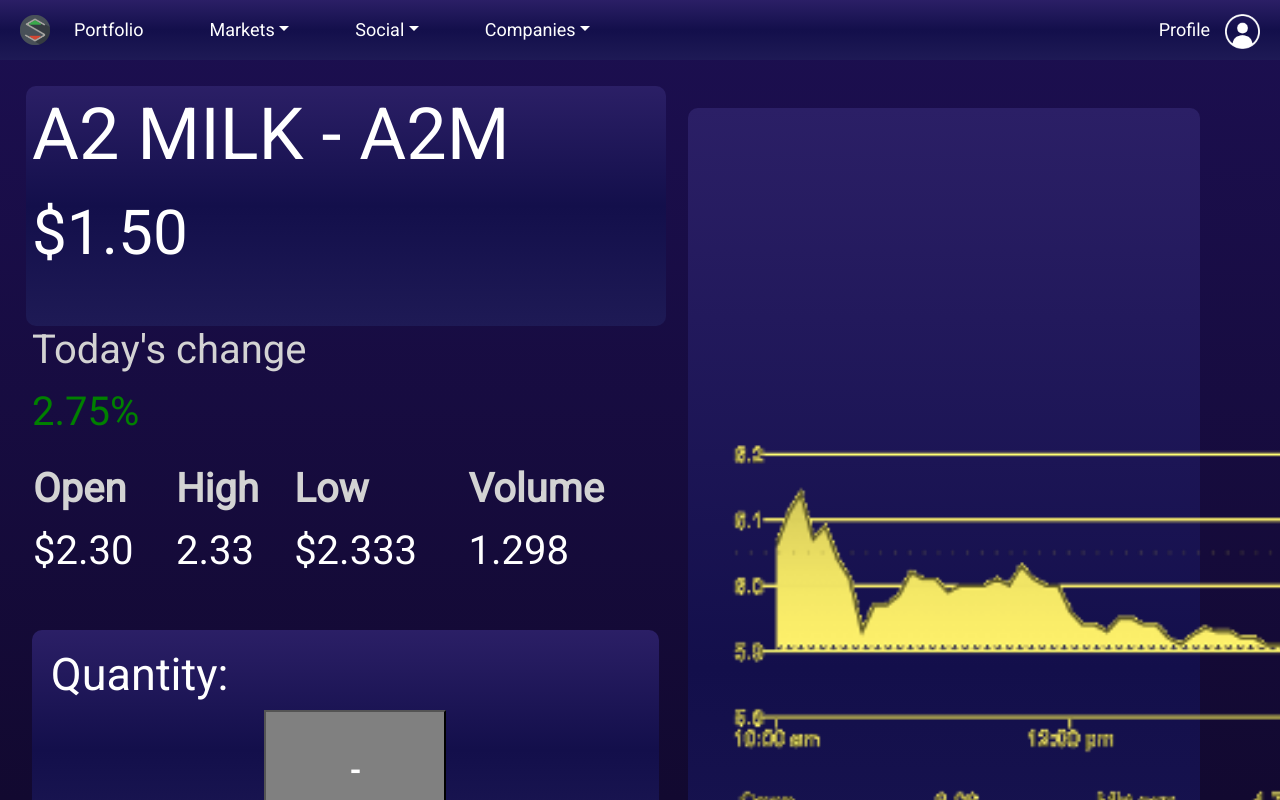
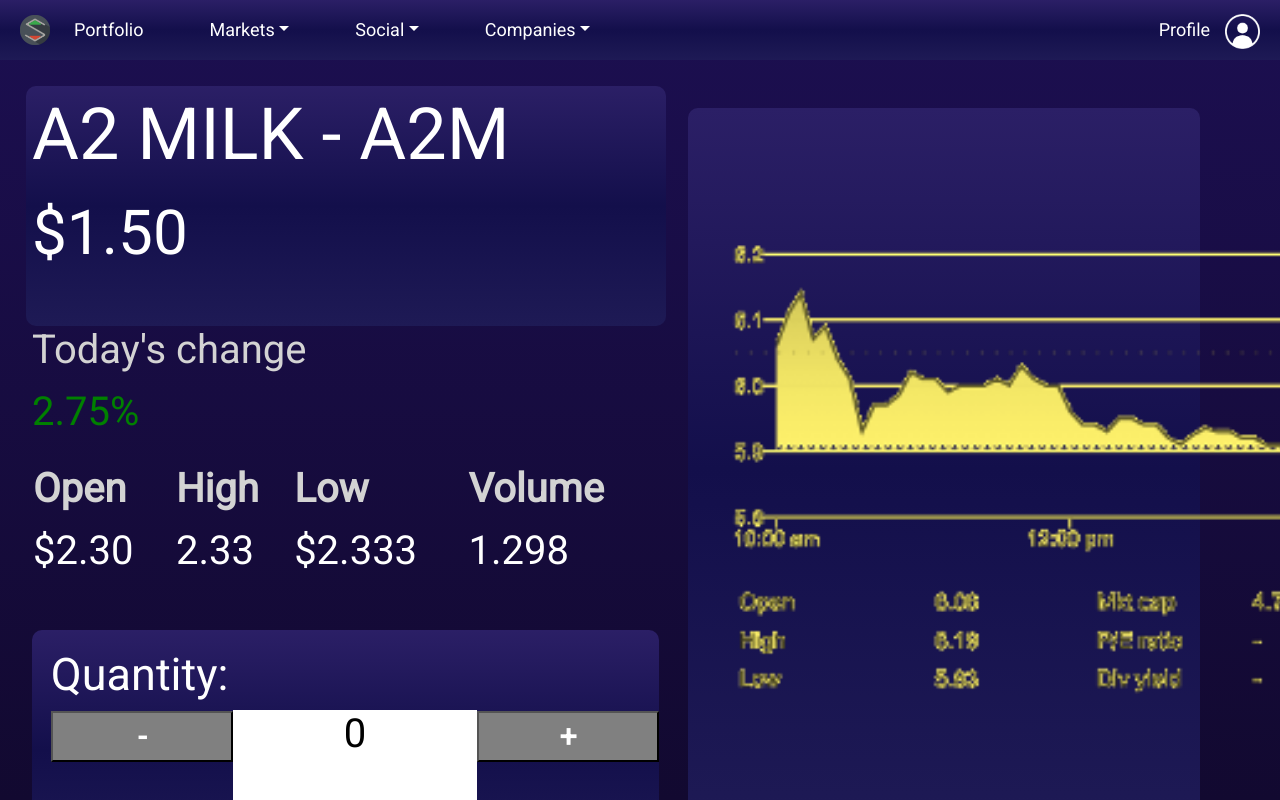
Before and after one commit to hjsith/Stocking-Up-V2, a React (Create React App) app in the folder client/: page /quotemgmt in a window 1280 px wide. Shown: the top 800 px of the page. Built offline with nearby package versions, Linux system fonts and the light colour scheme.

Commit message:
updated the page height

```diff
--- a/client/src/assets/css/QuoteMan.scss
+++ b/client/src/assets/css/QuoteMan.scss
@@ -4,9 +4,9 @@
   width: 50%;
   float: left;
   font-family: "Roboto", sans-serif;
-  height: 100%;
   margin-top: 2%;
   margin-left: 2%;
+  height: 90%;
 }
 
 .BackgroundPanel1 {
@@ -82,34 +82,26 @@
   color: white;
   font-size: 30px;
   font-weight: bolder;
-  width: 30%;
-  height: 100%;
+  width: 100%;
 }
 
 .quantityNumber {
-  width: 30%;
+  width: 40%;
   height: 100%;
   background-color: white;
   color: black;
   text-align: center;
-  display: inline;
-}
-
-.quantityNumber h1 {
-  width: 40%;
-  margin-right: 0;
+  display: inline-block;
 }
 
 .quantityContainer {
   text-align: center;
-  height: 120px;
-  width: 100%;
+  height: 90px;
 }
 
 .quantityBtn1 {
-  display: inline;
+  display: inline-block;
   width: 30%;
-  height: 100%;
 }
 
 .order {
@@ -164,7 +156,7 @@
 
 .BackgroundPanel2 {
   background-image: linear-gradient(#2b1f66, #130f4b, #1e1a55);
-  height: 70em;
+  height: 90%;
   width: 40%;
   border-radius: 0.625em;
   margin-top: 3em;
```
